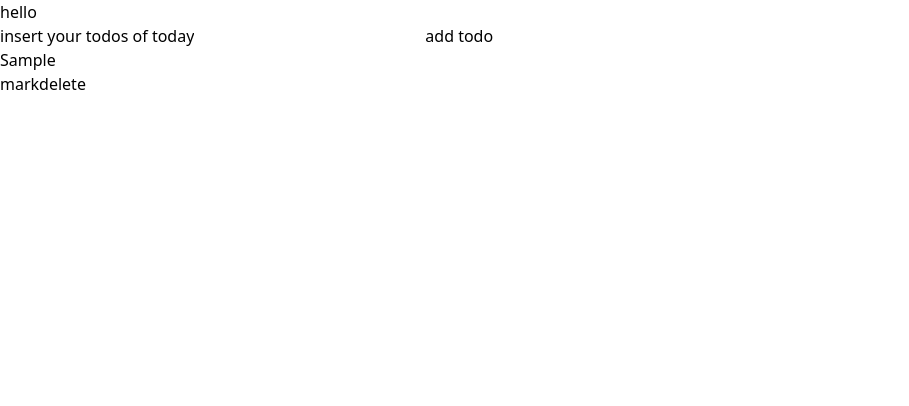
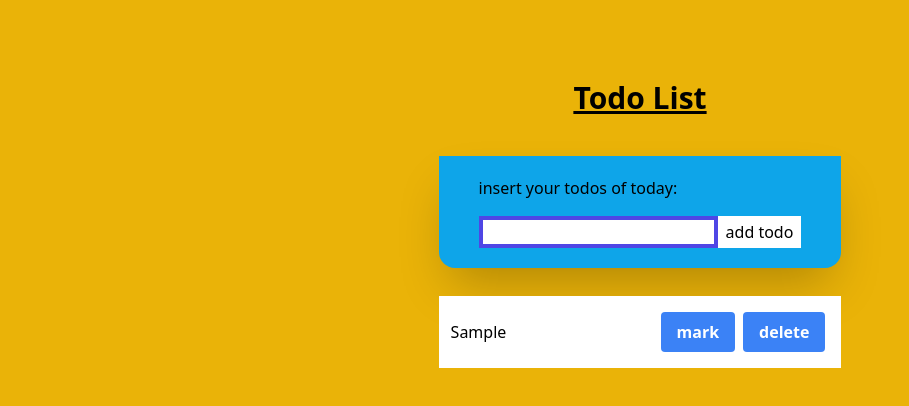
Before and after one commit to AyeenSepehri/Todo-React, a React (Create React App) app: page / in a window 1280 px wide. Both pictures are taken after typing "Sample" into the empty fields and a click on the button "add todo". Shown: the top 406 px of the page, without its empty margins (0-909 px from the left). Built offline with nearby package versions, Linux system fonts and the light colour scheme.

Commit message:
a part of styling project with tailwind

```diff
--- a/public/index.html
+++ b/public/index.html
@@ -26,7 +26,7 @@
     -->
     <title>React App</title>
   </head>
-  <body>
+  <body class="bg-yellow-500">
     <noscript>You need to enable JavaScript to run this app.</noscript>
     <div id="root"></div>
     <!--
--- a/src/App.js
+++ b/src/App.js
@@ -2,8 +2,8 @@ import React from "react";
 import InputTodo from "./components/InputTodo";
 function App() {
   return (
-    <div className="App">
-      <h1>hello</h1>
+    <div className="bg-yellow-500 flex flex-col items-center my-20">
+      <h1 className="text-3xl font-bold underline">Todo List</h1>
       <InputTodo/>
     </div>
   );
--- a/src/components/InputTodo.js
+++ b/src/components/InputTodo.js
@@ -39,23 +39,31 @@ function InputTodo() {
       }
       const todoInputField = register("todo", { required: true });
   return (
-    <div>
-      <div>
-        <label>insert your todos of today</label>
+    <div className='flex flex-col mt-10'>
+      <div className='flex flex-col justify-center bg-sky-500 h-28 rounded-b-2xl py-10 px-10 shadow-2xl'>
+          <label>insert your todos of today:</label>
+        <div className='flex m-auto mt-4'>
           <input type='text' name='settodo' value={todoValue} {...todoInputField}
           onChange={(e) => {
             todoInputField.onChange(e);
             changeTodo(e)
-        }}/>
-        <button onClick={handleSubmit(submitTodo)} >add todo</button>
+          }}
+          className="border-4 border-indigo-600 focus:outline-none"/>
+        {/* </div>
+        <div> */}
+          <button className='bg-white px-2 py-1' onClick={handleSubmit(submitTodo)} >add todo</button>
         </div>
+      </div>
+      <div>
         <p>{errors.todo?.message}</p>
+
         {todoItm.map((todo, index)=>{
           return <TodoItem
           deleteItm={deleteHandler} todo={todo} numberTodo={index} key={index}
           />
         })}
       </div>
+    </div>
   )
 }
 
--- a/src/components/TodoItem.js
+++ b/src/components/TodoItem.js
@@ -19,10 +19,14 @@ function TodoItem(props) {
   }
 
   return (
-    <div>
-      <p className={complete ? classes.completeItm : ""} >{props.todo}</p>
-      <button onClick={markHandler}>mark</button>
-      <button onClick={deleteHandler}>delete</button>
+    <div className='bg-white flex flex-row my-7 p-3'>
+      <div className='my-auto'>
+        <p className={complete ? classes.completeItm : ""} >{props.todo}</p>
+      </div>
+      <div className='ml-auto'>
+        <button  className ="bg-blue-500 hover:bg-blue-700 text-white font-bold py-2 px-4 m-1 rounded" onClick={markHandler}>mark</button>
+        <button  className ="bg-blue-500 hover:bg-blue-700 text-white font-bold py-2 px-4 m-1 rounded" onClick={deleteHandler}>delete</button>
+      </div>
     </div>
   )
 }
```
Lines whose indentation alone changed are shown as unchanged.
